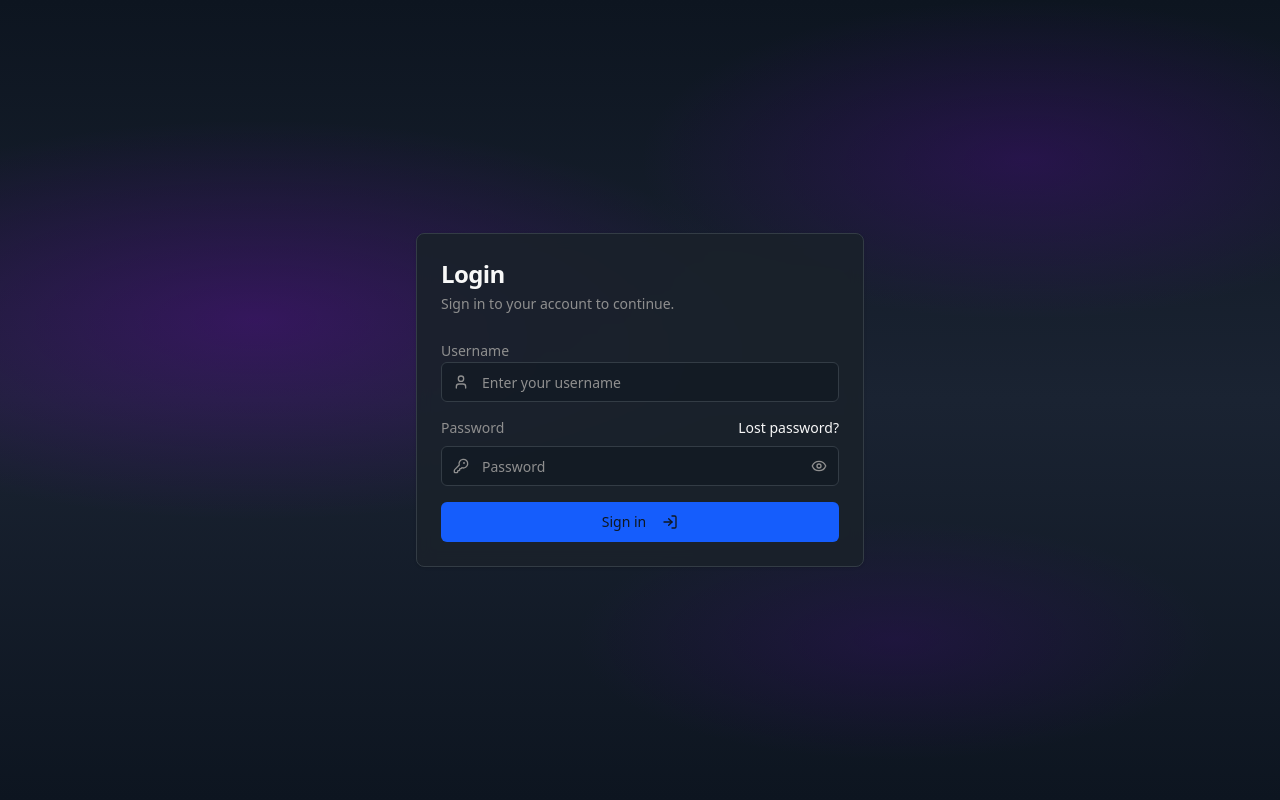
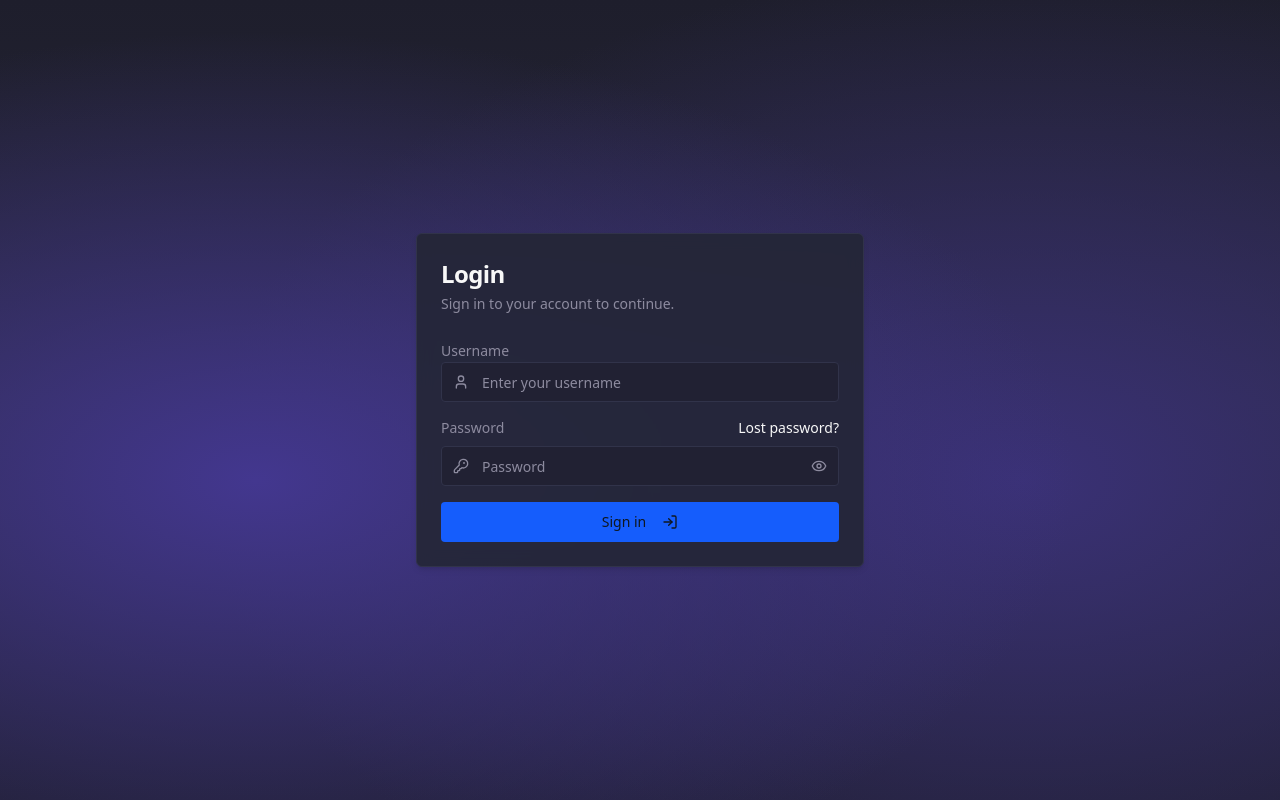
Before and after one commit to orange-buffalo/aionify, a React app in the folder frontend/: page /login in a window 1280 px wide. Built offline with nearby package versions, Linux system fonts and the light colour scheme; the HTML template or start-up script is replaced by a standard one.

Commit message:
feat: Improvements to the UI design

```diff
--- a/frontend/src/components/navigation/TopNav.tsx
+++ b/frontend/src/components/navigation/TopNav.tsx
@@ -56,7 +56,7 @@ export function TopNav({ menuItems, userName, greeting }: TopNavProps) {
   }
 
   return (
-    <nav className="w-full bg-card border-b border-border" data-testid="top-nav">
+    <nav className="w-full bg-card border-b border-border shadow-md" data-testid="top-nav">
       <div className="max-w-6xl mx-auto px-4 sm:px-6 lg:px-8">
         <div className="flex justify-between items-center h-16">
           {/* Logo / Brand */}
--- a/frontend/src/components/ui/card.tsx
+++ b/frontend/src/components/ui/card.tsx
@@ -9,7 +9,7 @@ const Card = React.forwardRef<
   <div
     ref={ref}
     className={cn(
-      "rounded-lg border bg-card text-card-foreground shadow-sm",
+      "rounded-lg border bg-card text-card-foreground shadow-md",
       className
     )}
     {...props}
--- a/frontend/src/components/ui/select.tsx
+++ b/frontend/src/components/ui/select.tsx
@@ -19,7 +19,7 @@ const SelectTrigger = React.forwardRef<
   <SelectPrimitive.Trigger
     ref={ref}
     className={cn(
-      "flex h-9 w-full items-center justify-between whitespace-nowrap rounded-md border border-input bg-transparent px-3 py-2 text-sm shadow-sm ring-offset-background placeholder:text-muted-foreground focus:outline-none focus:ring-1 focus:ring-ring disabled:cursor-not-allowed disabled:opacity-50 [&>span]:line-clamp-1",
+      "flex h-9 w-full items-center justify-between whitespace-nowrap rounded-md border border-input bg-transparent px-3 py-2 text-sm shadow-md ring-offset-background placeholder:text-muted-foreground focus:outline-none focus:ring-1 focus:ring-ring disabled:cursor-not-allowed disabled:opacity-50 [&>span]:line-clamp-1",
       className
     )}
     {...props}
--- a/frontend/src/styles.css
+++ b/frontend/src/styles.css
@@ -20,28 +20,28 @@
   --border: oklch(91.28% 0.002 49.25);
   --input: oklch(91.28% 0.002 49.25);
   --ring: oklch(14.47% 0.004 49.25);
-  --radius: 0.5rem;
+  --radius: 6px;
 }
 
 /* Dark theme - deep navy blue matching the reference design */
 .dark {
-  --background: oklch(20% 0.02 250);
+  --background: #1d1d2a;
   --foreground: oklch(98% 0 0);
-  --card: oklch(25% 0.02 250);
+  --card: #242636;
   --card-foreground: oklch(98% 0 0);
-  --popover: oklch(25% 0.02 250);
+  --popover: #25293a;
   --popover-foreground: oklch(98% 0 0);
   --primary: oklch(98% 0 0);
   --primary-foreground: oklch(20% 0.02 250);
   --secondary: oklch(30% 0.02 250);
   --secondary-foreground: oklch(98% 0 0);
   --muted: oklch(30% 0.02 250);
-  --muted-foreground: oklch(65% 0 0);
-  --accent: oklch(30% 0.02 250);
+  --muted-foreground: #8d8b9f;
+  --accent: #353648;
   --accent-foreground: oklch(98% 0 0);
-  --destructive: oklch(59.23% 0.23 27.33);
+  --destructive: #fe6172;
   --destructive-foreground: oklch(98% 0 0);
-  --border: oklch(35% 0.02 250);
+  --border: #31334a;
   --input: oklch(28% 0.02 250);
   --ring: oklch(60% 0.15 250);
 }
@@ -85,8 +85,7 @@ body {
 /* Login page gradient background */
 .login-gradient-bg {
   background:
-    radial-gradient(ellipse 80% 50% at 20% 40%, rgba(120, 0, 200, 0.3) 0%, transparent 50%),
-    radial-gradient(ellipse 60% 40% at 80% 20%, rgba(100, 0, 180, 0.25) 0%, transparent 50%),
-    radial-gradient(ellipse 50% 30% at 70% 80%, rgba(80, 0, 150, 0.2) 0%, transparent 50%),
-    linear-gradient(180deg, #0d1520 0%, #1a2332 50%, #0d1520 100%);
+    radial-gradient(ellipse 80% 70% at 20% 60%, rgb(67, 55, 143) 0%, transparent 80%),
+    radial-gradient(ellipse 80% 80% at 80% 60%, rgb(58, 49, 118) 0%, transparent 80%),
+    linear-gradient(180deg, #1e1e2c 0%, #272738 50%, #1e1e2c 100%);
 }
```
